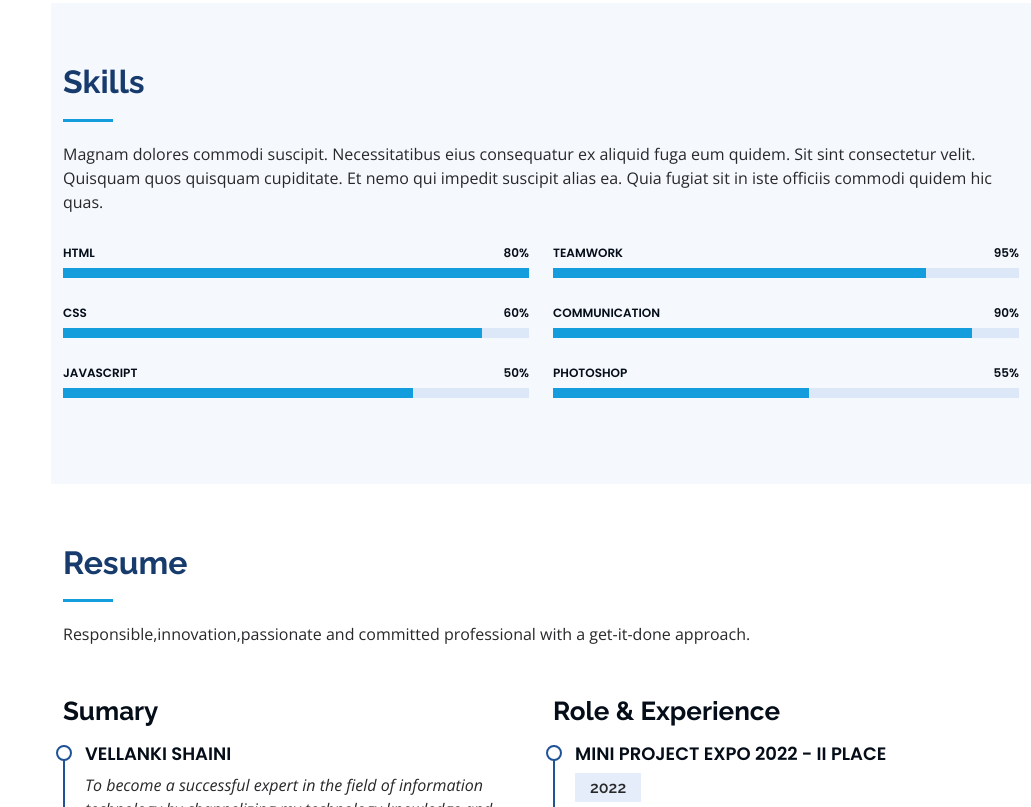
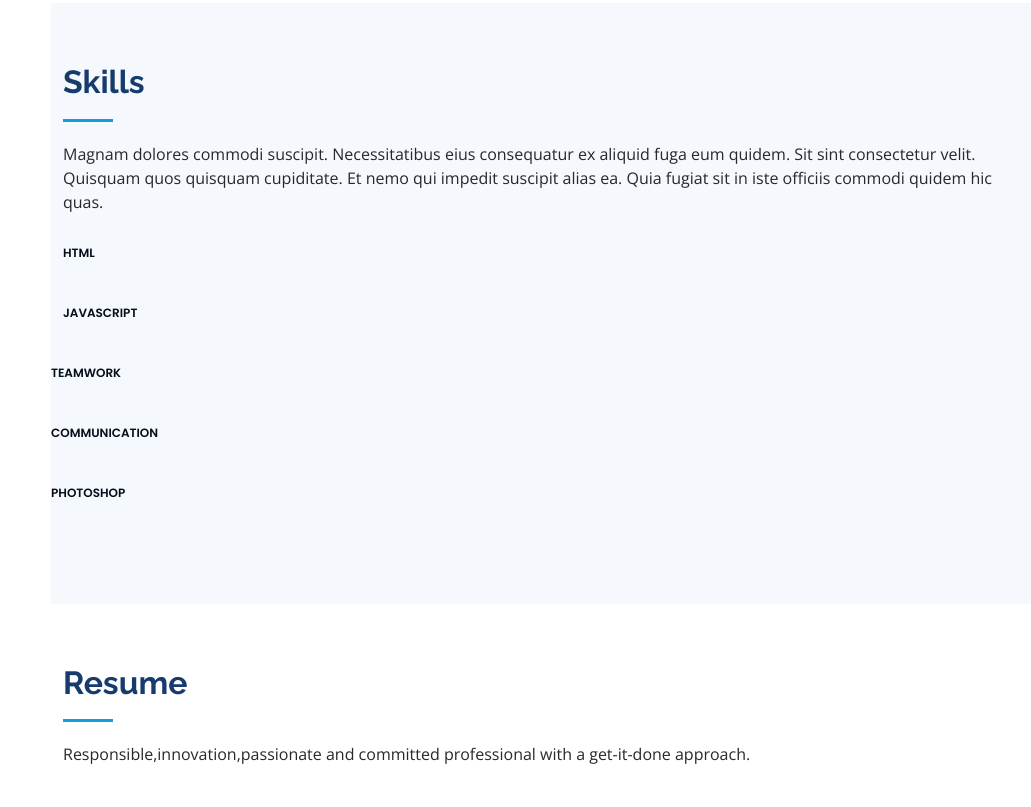
Before and after one commit to shaini22/PORTFOLIO, a plain HTML site: page index.html in a window 1280 px wide. Shown: the part 947-1754 px from the top of the page, without its empty margins (249-1280 px from the left). Drawn offline with nearby package versions, Linux system fonts and the light colour scheme.

Commit message:
Update index.html

```diff
--- a/index.html
+++ b/index.html
@@ -189,23 +189,23 @@
           <div class="col-lg-6" data-aos="fade-up">
 
             <div class="progress">
-              <span class="skill">HTML <i class="val">80%</i></span>
-              <div class="progress-bar-wrap">
-                <div class="progress-bar" role="progressbar" aria-valuenow="100" aria-valuemin="0" aria-valuemax="100"></div>
+              <span class="skill">HTML <i class="val"></i></span>
+              <!--<div class="progress-bar-wrap">-->
+                <!--<div class="progress-bar" role="progressbar" aria-valuenow="100" aria-valuemin="0" aria-valuemax="100"></div>-->
               </div>
             </div>
 
-            <div class="progress">
+            <!--<div class="progress">
               <span class="skill">CSS <i class="val">60%</i></span>
               <div class="progress-bar-wrap">
                 <div class="progress-bar" role="progressbar" aria-valuenow="90" aria-valuemin="0" aria-valuemax="100"></div>
               </div>
-            </div>
+            </div>-->
 
             <div class="progress">
-              <span class="skill">JavaScript <i class="val">50%</i></span>
-              <div class="progress-bar-wrap">
-                <div class="progress-bar" role="progressbar" aria-valuenow="75" aria-valuemin="0" aria-valuemax="100"></div>
+              <span class="skill">JavaScript <i class="val"></i></span>
+              <!--<div class="progress-bar-wrap">-->
+                <!--<div class="progress-bar" role="progressbar" aria-valuenow="75" aria-valuemin="0" aria-valuemax="100"></div>-->
               </div>
             </div>
 
@@ -214,23 +214,23 @@
           <div class="col-lg-6" data-aos="fade-up" data-aos-delay="100">
 
             <div class="progress">
-              <span class="skill">Teamwork <i class="val">95%</i></span>
-              <div class="progress-bar-wrap">
-                <div class="progress-bar" role="progressbar" aria-valuenow="80" aria-valuemin="0" aria-valuemax="100"></div>
+              <span class="skill">Teamwork <i class="val"></i></span>
+              <!--<div class="progress-bar-wrap">-->
+                <!--<div class="progress-bar" role="progressbar" aria-valuenow="80" aria-valuemin="0" aria-valuemax="100"></div>-->
               </div>
             </div>
 
             <div class="progress">
-              <span class="skill">Communication <i class="val">90%</i></span>
-              <div class="progress-bar-wrap">
-                <div class="progress-bar" role="progressbar" aria-valuenow="90" aria-valuemin="0" aria-valuemax="100"></div>
+              <span class="skill">Communication <i class="val"></i></span>
+              <!--<div class="progress-bar-wrap">-->
+                <!--<div class="progress-bar" role="progressbar" aria-valuenow="90" aria-valuemin="0" aria-valuemax="100"></div>-->
               </div>
             </div>
 
             <div class="progress">
-              <span class="skill">Photoshop <i class="val">55%</i></span>
-              <div class="progress-bar-wrap">
-                <div class="progress-bar" role="progressbar" aria-valuenow="55" aria-valuemin="0" aria-valuemax="100"></div>
+              <span class="skill">Photoshop <i class="val"></i></span>
+              <!--<div class="progress-bar-wrap">-->
+                <!--<div class="progress-bar" role="progressbar" aria-valuenow="55" aria-valuemin="0" aria-valuemax="100"></div>-->
               </div>
             </div>
 
```
